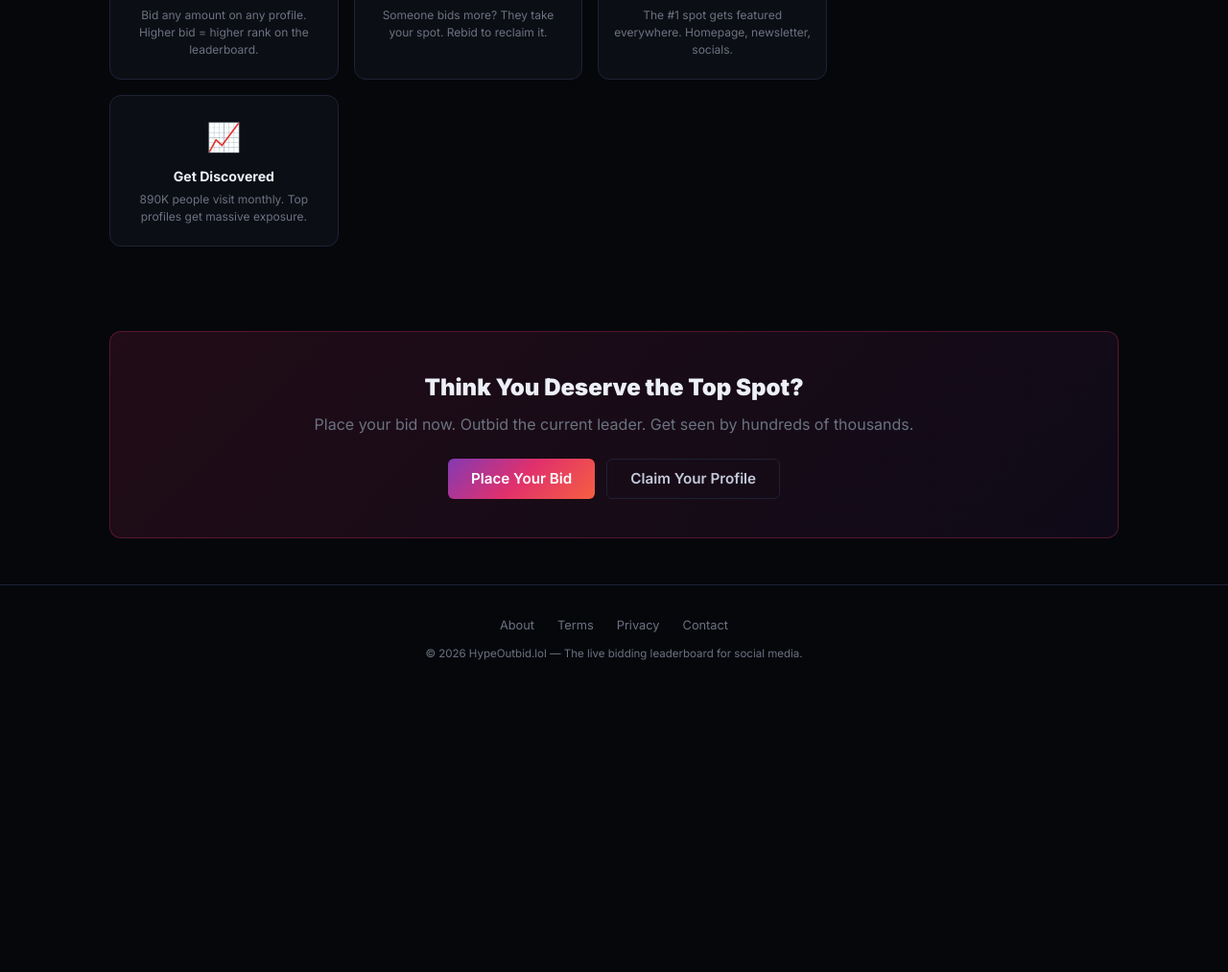
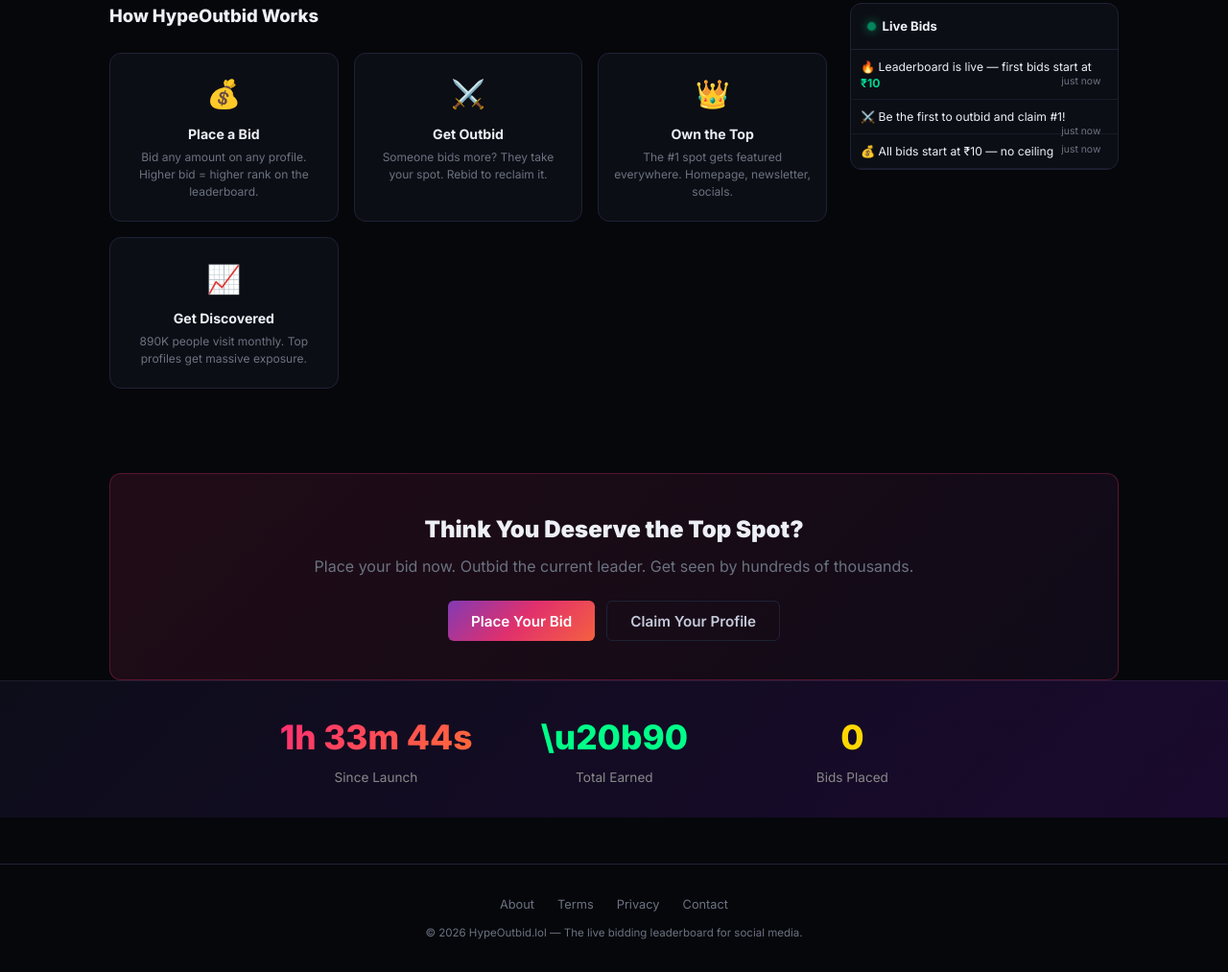
Before and after one commit to utkarshb29/hypeoutbid, a website: page index.html in a window 1280 px wide. Shown: the part 1008-2021 px from the top of the page at 96% size. Before the commit the page ends 1730 px from the top, so only its background shows below. Drawn offline with nearby package versions, Linux system fonts and the light colour scheme; no server answers.

Commit message:
Fix JS syntax + launch timer + admin flow

```diff
--- a/index.html
+++ b/index.html
@@ -519,6 +519,24 @@ body.light .lb-row:hover .user-desc{color:var(--text2);}
 
 </main>
 
+
+<!-- LIVE COUNTER -->
+<section class="counter-section" style="padding:2rem 0;background:linear-gradient(135deg,#0d0d1a,#1a0a2e);border-top:1px solid #ffffff10;">
+<div class="container" style="display:flex;justify-content:center;gap:3rem;flex-wrap:wrap;text-align:center;">
+  <div style="min-width:200px;">
+    <div id="launchTimer" style="font-size:2.2rem;font-weight:800;background:linear-gradient(135deg,#ff2d75,#ff6b35);-webkit-background-clip:text;-webkit-text-fill-color:transparent;">00h 00m</div>
+    <div style="color:#888;font-size:.85rem;margin-top:.3rem;">Since Launch</div>
+  </div>
+  <div style="min-width:200px;">
+    <div id="totalEarned" style="font-size:2.2rem;font-weight:800;color:#00ff88;">\u20b90</div>
+    <div style="color:#888;font-size:.85rem;margin-top:.3rem;">Total Earned</div>
+  </div>
+  <div style="min-width:200px;">
+    <div id="totalBids" style="font-size:2.2rem;font-weight:800;color:#ffd700;">0</div>
+    <div style="color:#888;font-size:.85rem;margin-top:.3rem;">Bids Placed</div>
+  </div>
+</div>
+</section>
 <footer class="footer"><div class="container"><div class="footer-links"><a href="#">About</a><a href="#">Terms</a><a href="#">Privacy</a><a href="#">Contact</a></div><div class="footer-copy">© 2026 HypeOutbid.lol — The live bidding leaderboard for social media.</div></div></footer>
 
 <!-- BID MODAL -->
@@ -623,6 +641,7 @@ async function loadLeaderboard(){
   render();
   document.getElementById("statBids").textContent = fmtINR(P.reduce(function(s,x){ return s+x.bid_paise; },0));
   var sp = document.getElementById("statProfiles"); if(sp) sp.textContent = P.length;
+  if(typeof updateEarnedCounter==="function") updateEarnedCounter();
 }
 async function loadActivity(){
   try{
@@ -677,7 +696,7 @@ function render(){
   var s=sorted();
   if(s.length===0){
     document.getElementById("topCard").style.display="none";
-    document.getElementById("lbTable").innerHTML="<div style="text-align:center;padding:3rem;color:var(--muted);"><h3>No profiles yet</h3><p>Be the first to place a bid and claim the #1 spot!</p></div>";
+    document.getElementById('lbTable').innerHTML='<div style="text-align:center;padding:3rem;color:var(--muted)"><h3>No profiles yet</h3><p>Be the first to place a bid and claim the #1 spot!</p></div>';
     return;
   }
   document.getElementById("topCard").style.display="";
@@ -1009,4 +1028,25 @@ function showLinkChoice(p){
 // Assign random click counts to profiles
 P.forEach(function(p){ p._clicks = Math.floor(Math.random()*2000)+50; });
 
+
+// Launch counter
+var LAUNCH_TIME = new Date("2026-08-23T12:00:00+05:30").getTime();
+function updateLaunchTimer(){
+  var now = Date.now();
+  var diff = now - LAUNCH_TIME;
+  if(diff < 0) diff = 0;
+  var hrs = Math.floor(diff/3600000);
+  var mins = Math.floor((diff%3600000)/60000);
+  var secs = Math.floor((diff%60000)/1000);
+  document.getElementById("launchTimer").textContent = hrs+"h "+mins+"m "+secs+"s";
+}
+setInterval(updateLaunchTimer, 1000);
+updateLaunchTimer();
+
+function updateEarnedCounter(){
+  var total = P.reduce(function(s,x){ return s + x.bid_paise; }, 0);
+  document.getElementById("totalEarned").textContent = "\u20b9" + (total/100);
+  document.getElementById("totalBids").textContent = P.length;
+}
+
 </script></body></html>
```
